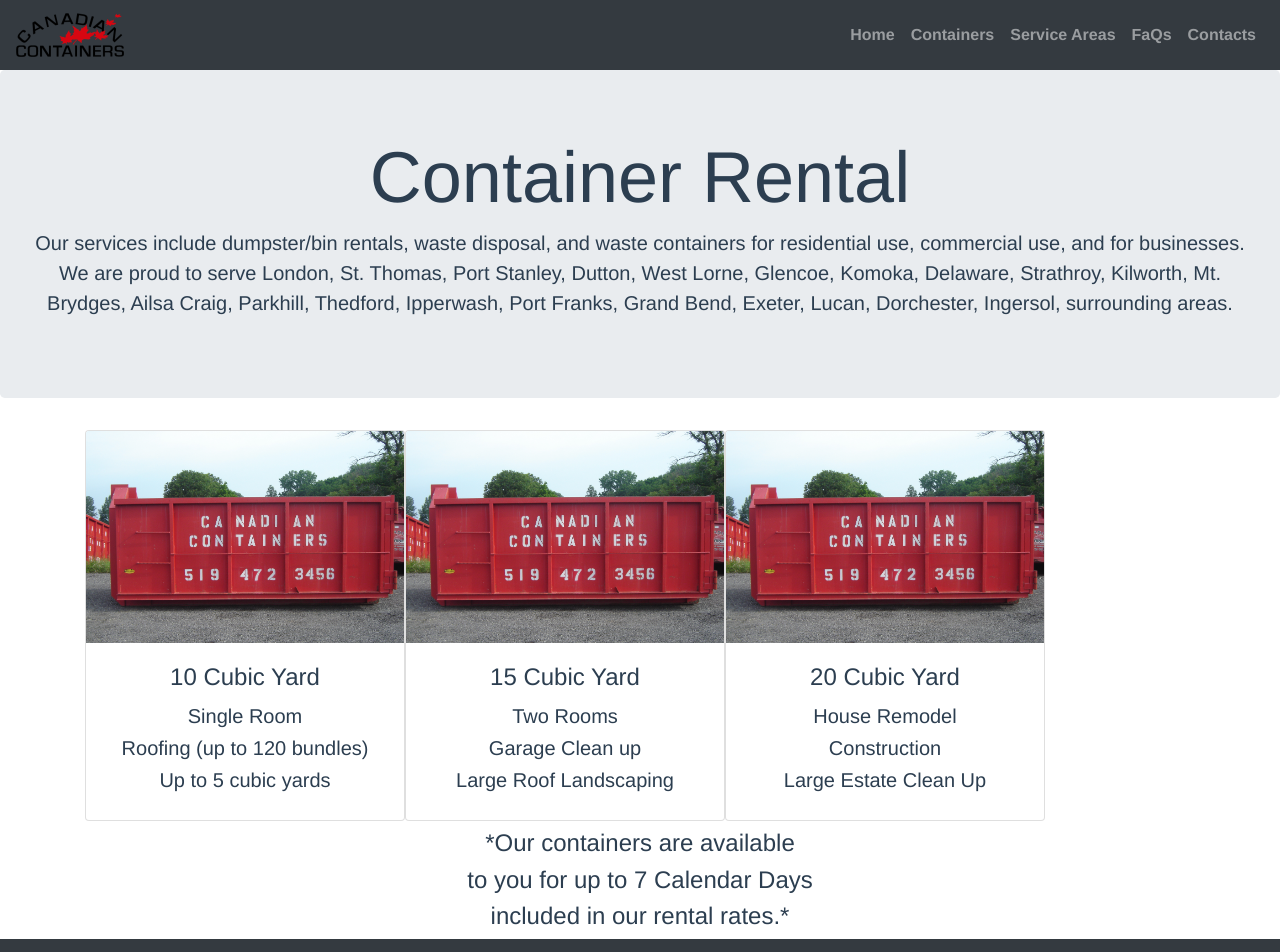
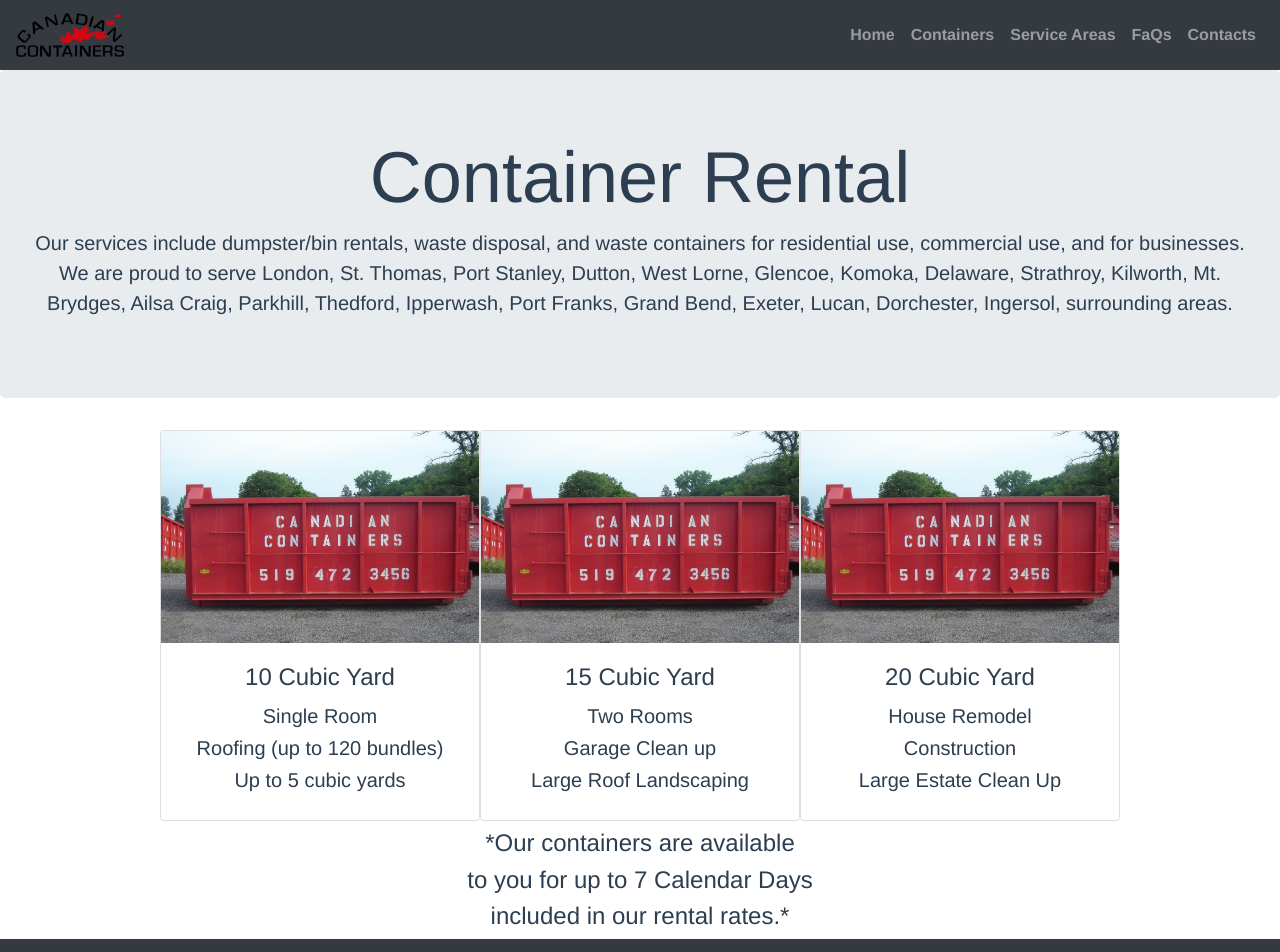
Before and after one commit to brendandelancey/canadiancontainers, a Vue app: page /containers in a window 1280 px wide. Shown: the top 952 px of the page. Built offline with nearby package versions, Linux system fonts and the light colour scheme.

Commit message:
centering images

```diff
--- a/src/views/Containers.vue
+++ b/src/views/Containers.vue
@@ -9,7 +9,7 @@
     </div>
     <b-container fluid="sm" class="Grid for Content">
       <b-container class="Dumster Size">
-        <b-row>
+        <b-row class="justify-content-md-center">
           <!-- <b-col> -->
           <div id="10 Cubic Yard Container">
             <b-card
```
